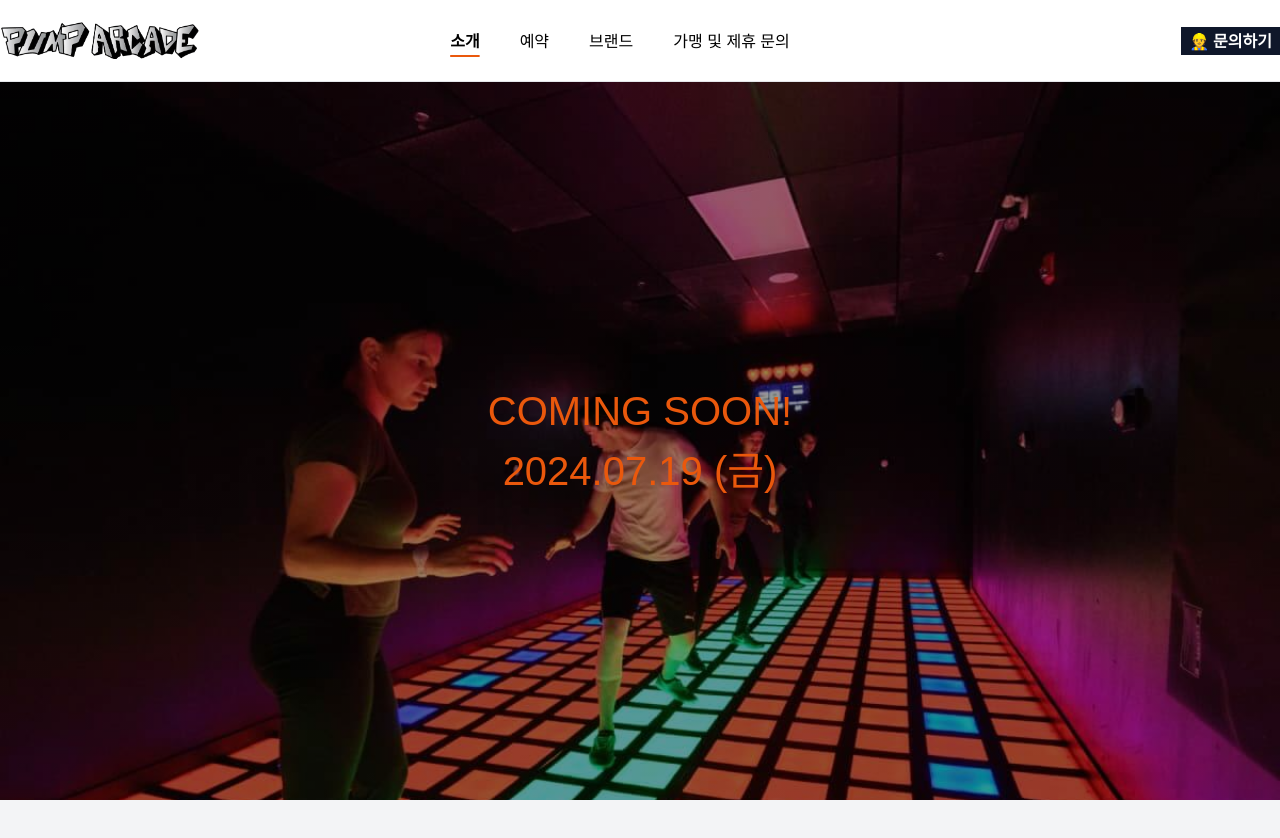
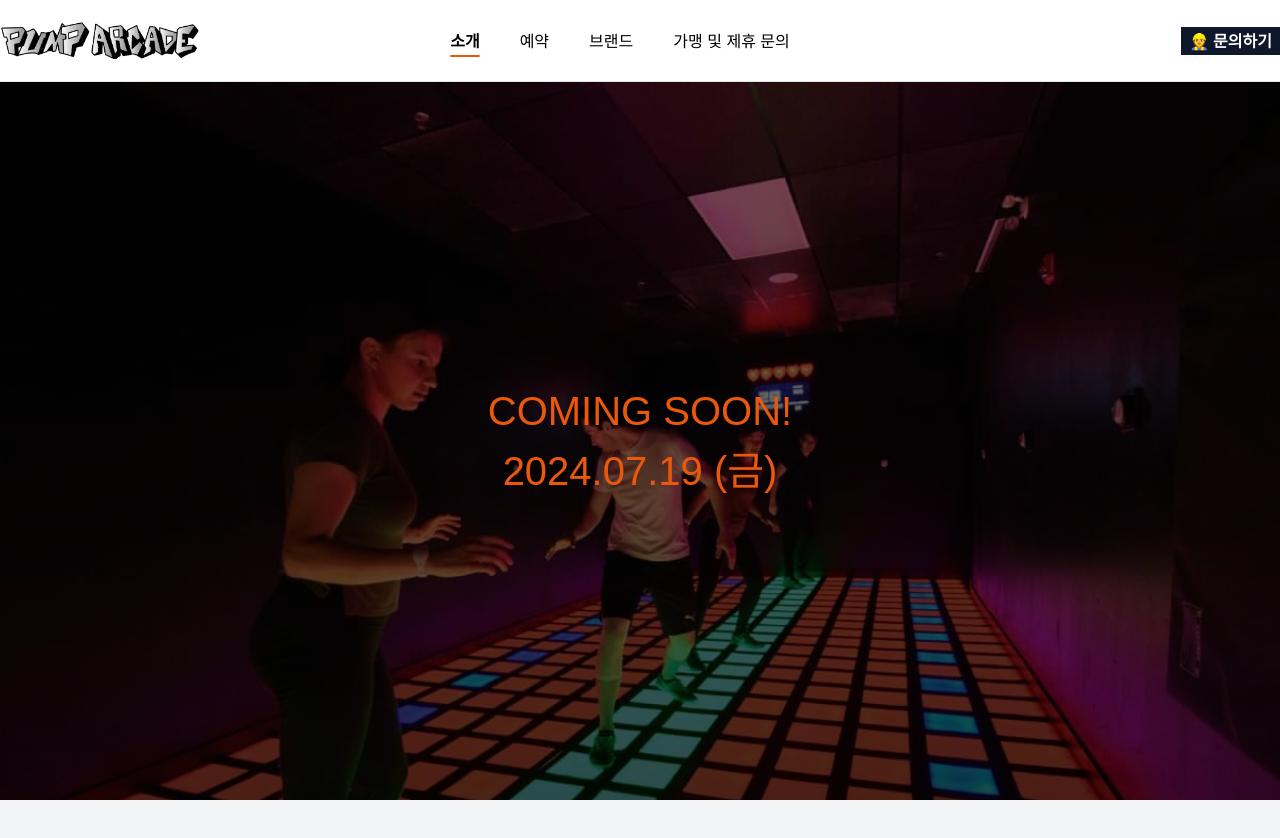
Before and after one commit to hyesoo-ahn/pump-arcade, a React (Create React App) app: page / in a window 1280 px wide. Shown: the top 838 px of the page. Built offline with nearby package versions, Linux system fonts and the light colour scheme.

Commit message:
[add] add logo2

```diff
--- a/src/index.css
+++ b/src/index.css
@@ -51,7 +51,7 @@ code {
 .bg-image {
   background-size: cover;
   background-repeat: no-repeat;
-  background-image: linear-gradient(0, rgba(0, 0, 0, 0.4), 1000px, #efefef 0),
+  background-image: linear-gradient(rgba(0, 0, 0, 0.527), rgba(0, 0, 0, 0.7)),
     url("./images/img1.jpg");
 
   /* filter: brightness(0.3); */
```
